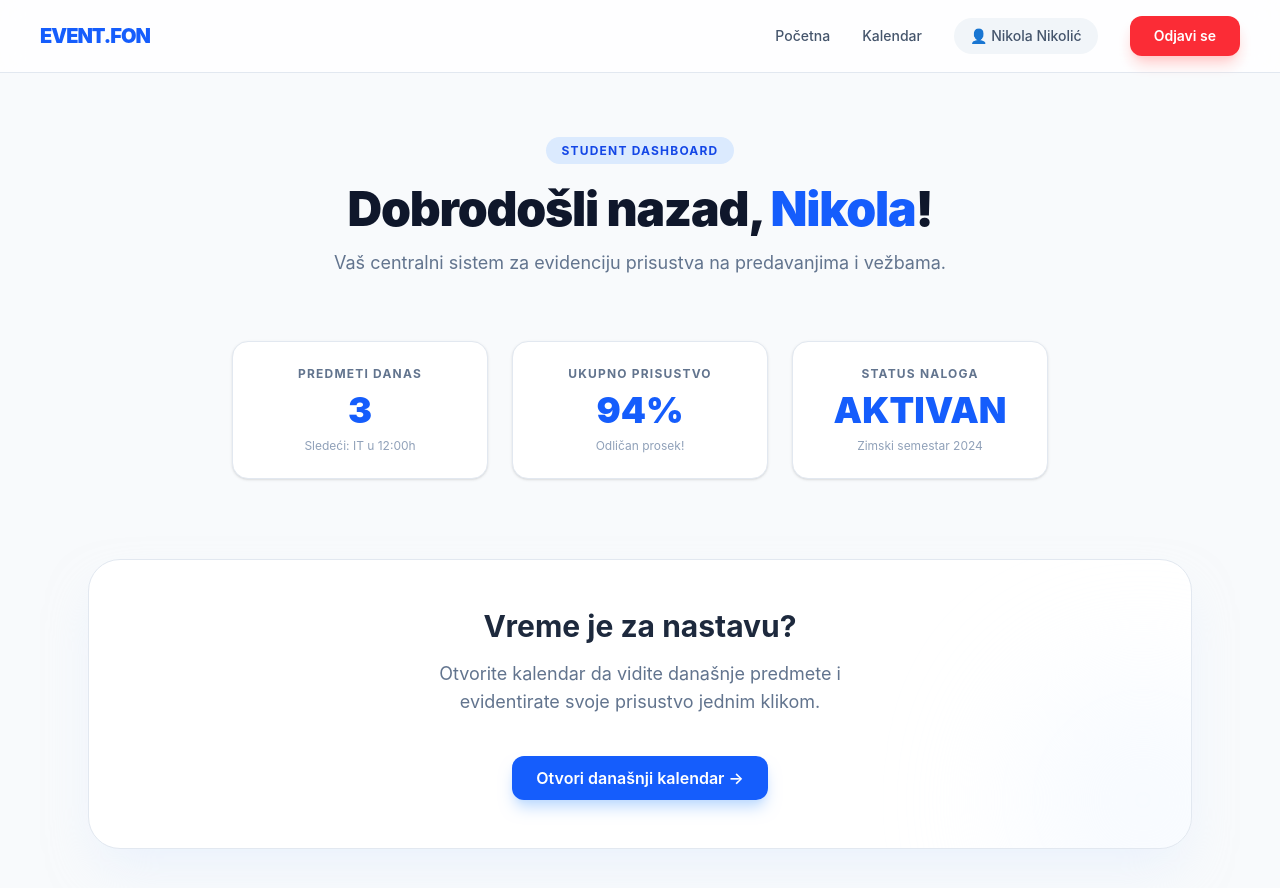
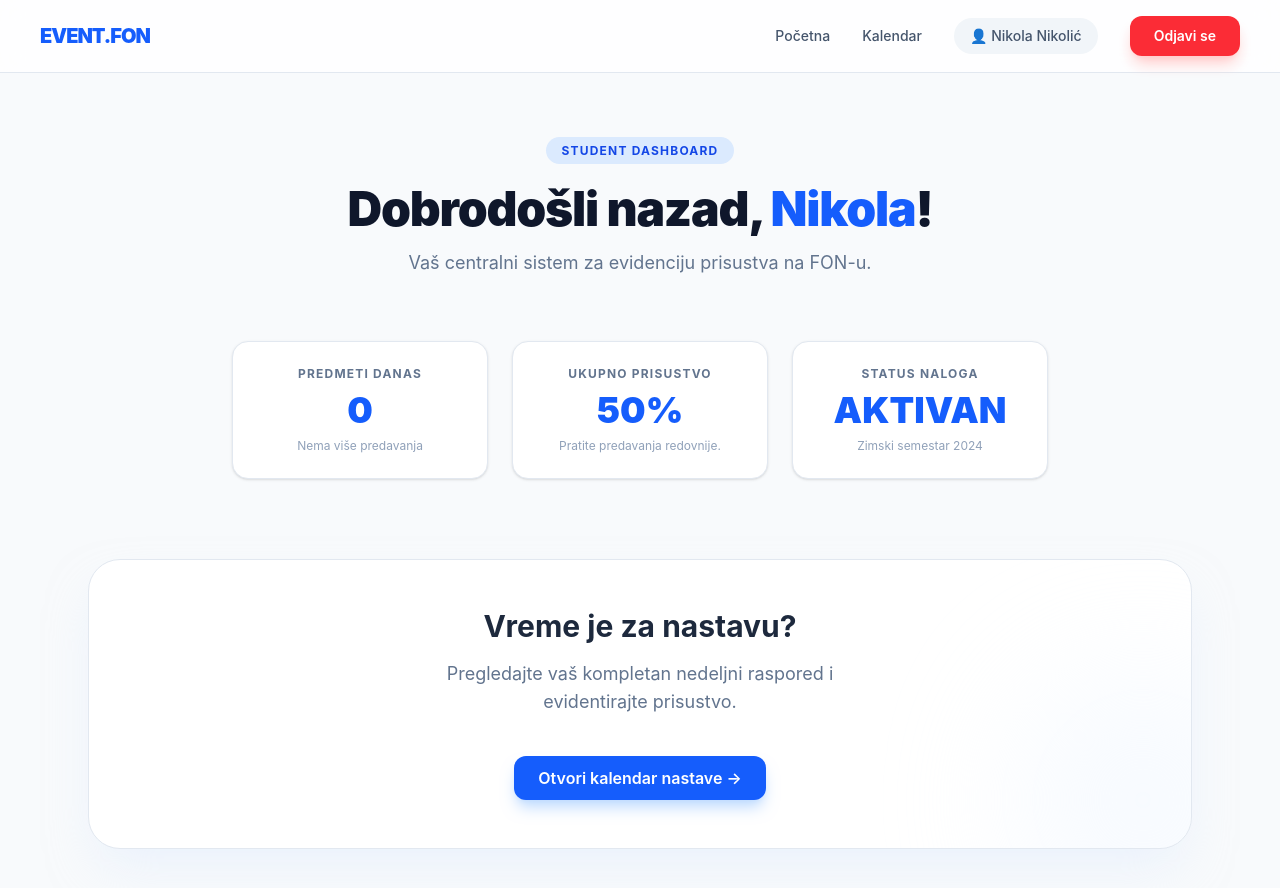
Before and after one commit to elab-development/internet-tehnologije-2025-evidencijarasporedanastave_2022_0547, a Next.js app: page / in a window 1280 px wide. Shown: the top 888 px of the page. Built offline with nearby package versions, Linux system fonts and the light colour scheme.

Commit message:
dodavanje funkcionalnosti na pocetnoj strani

```diff
--- a/src/app/page.tsx
+++ b/src/app/page.tsx
@@ -1,50 +1,120 @@
 "use client";
-import React from 'react';
+import React, { useState, useEffect } from 'react';
 import { useRouter } from 'next/navigation';
+
+
 import Navbar from '../components/navbar';
 import StatCard from '../components/statcard';
 import CustomButton from '../components/CustomButton';
 import { korisnici } from '../lib/podacifront/korisnici';
+import { prisustva } from '../lib/podacifront/prisustva';
+import { rasporedi } from '../lib/podacifront/rasporedi';
+import { predmeti } from '../lib/podacifront/predmeti';
 
 export default function HomePage() {
   const router = useRouter();
-  const ulogovanKorisnik = korisnici[2]; // Nikola (Student)
+
+  // 1. Podaci o ulogovanom korisniku
+  const ulogovanKorisnik = korisnici.find(k => k.id === 3) || korisnici[2];
+
+  // --- STATES ZA FUNKCIONALNOSTI ---
+  const [procenatPrisustva, setProcenatPrisustva] = useState<number>(0);
+  const [brojPredmetaDanas, setBrojPredmetaDanas] = useState<number>(0);
+  const [sledeciPredmetInfo, setSledeciPredmetInfo] = useState<string>("Nema više predavanja");
+  const [statusNaloga, setStatusNaloga] = useState<{ tekst: string, boja: string }>({
+    tekst: "PROVERA...",
+    boja: "text-slate-500"
+  });
+
+  useEffect(() => {
+    // --- FUNKCIONALNOST 1: Kalkulacija procenta prisustva iz modela ---
+    // Filtriramo prisustva samo za Nikolu (id: 3)
+    const mojaPrisustva = prisustva.filter(p => p.korisnikId === ulogovanKorisnik.id);
+    const brojPrisutan = mojaPrisustva.filter(p => p.status === "PRISUTAN").length;
+
+    const procenat = mojaPrisustva.length > 0
+      ? Math.round((brojPrisutan / mojaPrisustva.length) * 100)
+      : 0;
+
+    setProcenatPrisustva(procenat);
+
+    // --- FUNKCIONALNOST 2: Određivanje statusa naloga na osnovu podataka ---
+    if (procenat >= 90) {
+        setStatusNaloga({ tekst: "ODLIČAN", boja: "text-green-600" });
+    } else if (procenat >= 50) {
+        setStatusNaloga({ tekst: "AKTIVAN", boja: "text-blue-600" });
+    } else {
+        setStatusNaloga({ tekst: "KRITIČAN", boja: "text-red-600" });
+    }
+
+    // --- FUNKCIONALNOST 3: Obrada rasporeda za današnji dan ---
+    const daniUNedelji = ["Nedelja", "Ponedeljak", "Utorak", "Sreda", "Četvrtak", "Petak", "Subota"];
+    const danasnjiDanIme = daniUNedelji[new Date().getDay()];
+
+    // Filtriramo raspored za danas
+    const danasnjiRaspored = rasporedi.filter(r => r.dan_u_nedelji === danasnjiDanIme);
+    setBrojPredmetaDanas(danasnjiRaspored.length);
+
+    // Pronalazimo naziv sledećeg predmeta spajanjem 'rasporedi' i 'predmeti'
+    if (danasnjiRaspored.length > 0) {
+        const prviSledeci = danasnjiRaspored[0];
+        const predmetPodaci = predmeti.find(p => p.id === prviSledeci.predmetId);
+        if (predmetPodaci) {
+            setSledeciPredmetInfo(`${predmetPodaci.naziv} u ${prviSledeci.vreme_pocetka}h`);
+        }
+    }
+  }, [ulogovanKorisnik.id]);
 
   return (
     <div className="min-h-screen bg-slate-50">
+
       <Navbar userName={ulogovanKorisnik.ime} />
 
       <main className="max-w-6xl mx-auto px-6 py-16">
         <div className="text-center mb-16">
           <span className="bg-blue-100 text-blue-700 px-4 py-1.5 rounded-full text-xs font-bold uppercase tracking-widest">
-            Student Dashboard
+            {ulogovanKorisnik.role} Dashboard
           </span>
           <h1 className="text-5xl font-black text-slate-900 mt-6 tracking-tight">
             Dobrodošli nazad, <span className="text-blue-600">{ulogovanKorisnik.ime.split(' ')[0]}</span>!
           </h1>
           <p className="text-slate-500 mt-4 text-lg max-w-2xl mx-auto">
-            Vaš centralni sistem za evidenciju prisustva na predavanjima i vežbama.
+            Vaš centralni sistem za evidenciju prisustva na FON-u.
           </p>
         </div>
 
+
         <div className="flex flex-wrap justify-center gap-6 mb-20">
-          <StatCard title="Predmeti Danas" value="3" description="Sledeći: IT u 12:00h" />
-          <StatCard title="Ukupno Prisustvo" value="94%" description="Odličan prosek!" />
-          <StatCard title="Status Naloga" value="AKTIVAN" description="Zimski semestar 2024" />
+          <StatCard
+            title="Predmeti Danas"
+            value={brojPredmetaDanas.toString()}
+            description={sledeciPredmetInfo}
+          />
+          <StatCard
+            title="Ukupno Prisustvo"
+            value={`${procenatPrisustva}%`}
+            description={procenatPrisustva > 80 ? "Odličan prosek!" : "Pratite predavanja redovnije."}
+          />
+          <StatCard
+            title="Status Naloga"
+            value={statusNaloga.tekst}
+            description="Zimski semestar 2024"
+          />
         </div>
+
 
         <div className="bg-white border border-slate-200 rounded-[2rem] p-12 text-center shadow-2xl shadow-blue-100/50 relative overflow-hidden">
           <div className="relative z-10">
             <h3 className="text-3xl font-bold text-slate-800 mb-4">Vreme je za nastavu?</h3>
             <p className="text-slate-500 mb-10 max-w-md mx-auto text-lg">
-              Otvorite kalendar da vidite današnje predmete i evidentirate svoje prisustvo jednim klikom.
+              Pregledajte vaš kompletan nedeljni raspored i evidentirajte prisustvo.
             </p>
             <CustomButton
-              label="Otvori današnji kalendar →"
+              label="Otvori kalendar nastave →"
               onClick={() => router.push('/kalendar')}
             />
           </div>
-          {/* Dekorativni krug u pozadini */}
+
           <div className="absolute -bottom-20 -right-20 w-64 h-64 bg-blue-50 rounded-full blur-3xl opacity-50"></div>
         </div>
       </main>
```
